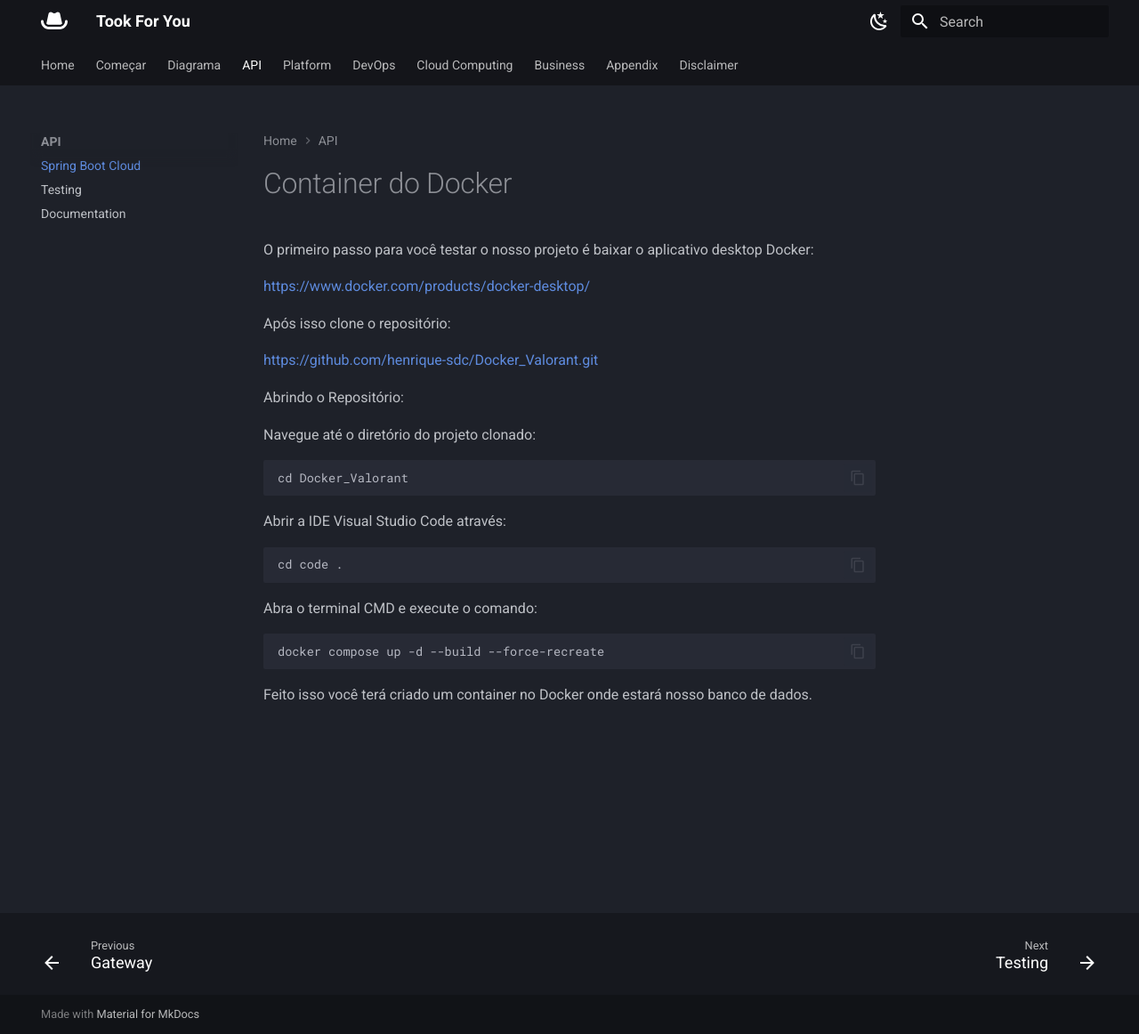
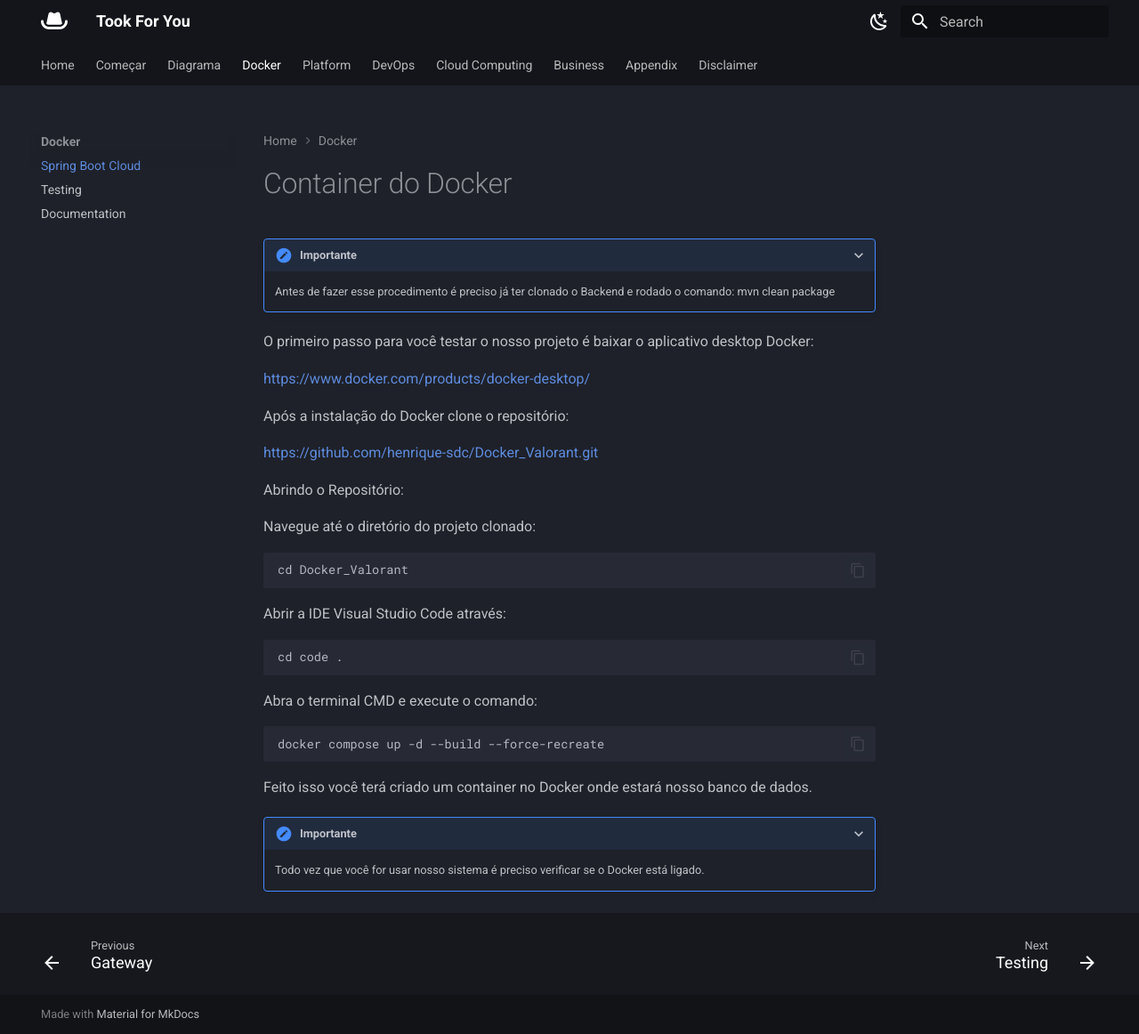
Before and after one commit to Alexxmfs/mkdocs, an MkDocs documentation site: the page built from docs/Docker/spring-boot-cloud.md, in a window 1280 px wide and 1162 px high. Shown: the whole window at 89% size. Built offline with MkDocs 1.6.1 and Material for MkDocs 9.7.7, drawn with Linux system fonts in a browser that asks for light colours.

Commit message:
Alertas na hora de criar o Docker

```diff
--- a/docs/api/spring-boot-cloud.md
+++ b/docs/Docker/spring-boot-cloud.md
@@ -1,10 +1,14 @@
 # Container do Docker
+
+???+ importante
+
+    Antes de fazer esse procedimento é preciso já ter clonado o Backend e rodado o comando: mvn clean package
 
 O primeiro passo para você testar o nosso projeto é baixar o aplicativo desktop Docker:
 
 [https://www.docker.com/products/docker-desktop/](https://www.docker.com/products/docker-desktop/){target="_blank"}
 
-Após isso clone o repositório:
+Após a instalação do Docker clone o repositório:
 
 [https://github.com/henrique-sdc/Docker_Valorant.git](https://github.com/henrique-sdc/Docker_Valorant.git){target="_blank"}
 
@@ -23,3 +27,7 @@ Abra o terminal CMD e execute o comando:
     docker compose up -d --build --force-recreate
 
 Feito isso você terá criado um container no Docker onde estará nosso banco de dados.
+
+???+ importante
+
+    Todo vez que você for usar nosso sistema é preciso verificar se o Docker está ligado.
--- a/mkdocs.yml
+++ b/mkdocs.yml
@@ -100,10 +100,10 @@ nav:
     #   - Jenkins: ./handout/devops-jenkins.md
     #   - Docker: ./handout/devops-docker.md
     #   - Kubernetes: ./handout/devops-kubernetes.md
-  - API:
-    - Spring Boot Cloud: ./api/spring-boot-cloud.md
-    - Testing: ./api/testing.md
-    - Documentation: ./api/documentation.md
+  - Docker:
+    - Spring Boot Cloud: ./Docker/spring-boot-cloud.md
+    - Testing: ./Docker/testing.md
+    - Documentation: ./Docker/documentation.md
   - Platform:
     - Concepts: ./platform/concepts.md
     - Microservices: ./platform/microservices.md
@@ -162,3 +162,4 @@ nav:
 # pip install mkdocs-material
 # pip install markdown_grid_tables
 # mkdocs serve
+# mkdocs gh-deploy
```
Also changed, not shown: docs/Docker/documentation.md (renamed from docs/api/documentation.md), docs/Docker/testing.md (added).
